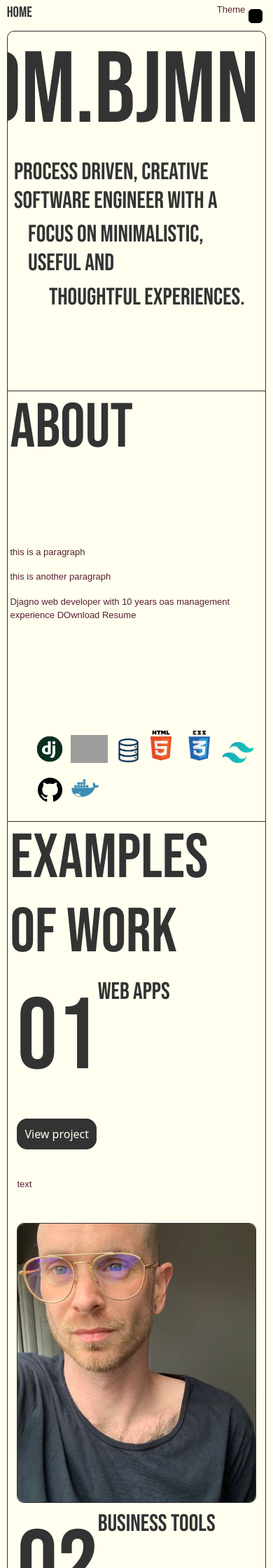
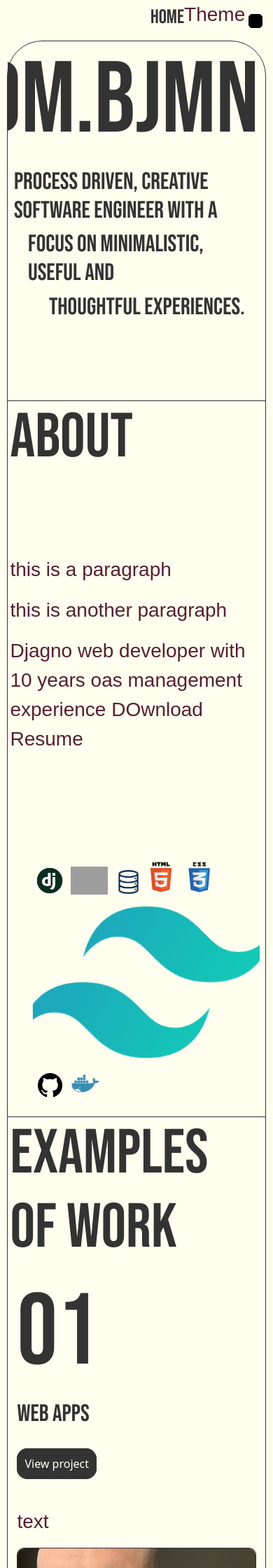
Before and after one commit to adm-bjmn/portfolio-test, a Django app: page / in a window 390 px wide. Shown: the top 2240 px of the page at 70% size. Run offline with Django 4.2, Linux system fonts and the light colour scheme; some libraries are stand-ins or nearby versions; some web fonts are replaced; grey boxes are pictures that could not be loaded.

Commit message:
still working on theme

```diff
--- a/static/css/main.css
+++ b/static/css/main.css
@@ -1,4 +1,4 @@
-:root{
+:root {
     /* light mode */
     --main_text_color: #333333;
     --sub_text_color: #581f2f;
@@ -10,67 +10,100 @@
     --main_color: #fffeef;
     --alternate_color: #f6f5e5;
     --theme_boarder: black;
-    --dark_button : #333333;
+    --dark_button: #FFFFEA;
     --dmfont: 'Creepster', cursive;
 
 }
 
 /* HTML standard tags */
-html, body{
+html,
+body {
     padding: 0;
     margin: 0;
     justify-content: center;
 }
 
-h1{font-size: 377px;}
-h2{font-size: 233px;}
-h3{font-size: 144px;}
-h4{font-size: 89px;}
-h5{font-size: 55px;}
-h6{font-size: 34px;}
-h1,h2,h3,h4,h5,h6, strong{
+h1 {
+    font-size: 20vw;
+}
+
+h2 {
+    font-size: 12vw;
+}
+
+h3 {
+    font-size: 10vw;
+}
+
+h4 {
+    font-size: 5vw;
+}
+
+h5 {
+    font-size: 5vw;
+}
+
+h6 {
+    font-size: 2vw;
+}
+
+h1,
+h2,
+h3,
+h4,
+h5,
+h6,
+strong {
     font-family: var(--main_font);
     color: var(--main_text_color);
     font-weight: 500;
 }
 
-p,li,span,label,input,textarea{
+p,
+li,
+span,
+label,
+input,
+textarea {
     color: var(--sub_text_color);
     font-family: var(--sub_font);
-    font-size: 34px;
+    font-size: 2vw;
 }
 
-a{
+a {
     text-decoration: none;
     color: var(--sub_text_color);
     font: var(--main_font);
 
 }
 
-ul{list-style: none;}
-li{
+ul {
+    list-style: none;
+}
+
+li {
     margin: 5px 0;
 }
 
 
 /* themes */
-.header{
+.header {
     display: flex;
     flex-direction: row;
-    justify-content: space-between;
+    justify-content: right;
     align-items: center;
     width: 95%;
     margin: 0 auto;
 }
 
-.theme_selector{
+.theme_selector {
     display: flex;
     flex-direction: row;
     justify-content: right;
     align-items: center;
 }
 
-.themes_button{
+.themes_button {
     height: 20px;
     width: 20px;
     border: 1px solid var(--theme_boarder);
@@ -79,61 +112,85 @@ li{
     display: inline-block;
     cursor: pointer;
 }
-.theme_link{
+
+.theme_link {
     padding-top: 8px;
 }
-.themes_button:hover{
+
+.themes_button:hover {
     border-width: 3px;
 }
 
-#lightmode{
+#lightmode {
     background-color: var(--dark_button);
 }
-#darkmode{
+
+#darkmode {
     background-color: black;
 }
 
 /* border */
-.outer_border{
+.outer_border {
     border: 1px solid var(--border_color);
-    border-radius: 10px;
+    border-radius: 50px;
 }
 
 /* main_block */
 
-.style{
+.style {
     border-bottom: 1px solid var(--border_color);
+
     overflow: auto;
 }
 
-.top-container{
+.top-container {
     width: 95%;
     margin: 0% auto;
 }
-.body-container{
+
+.body-container {
     width: 98%;
     margin: 0% auto;
 }
-.title{
+
+.title {
     display: grid;
     align-content: center;
     justify-content: right;
     min-height: 10em;
 }
-.section_title{
+
+.section_title {
     align-items: baseline;
 }
 
-.about-wrapper{
+.about-wrapper {
     display: flex;
-    flex-direction: row;;
+    flex-direction: row;
+    ;
     gap: 100px;
 }
 
-.about_content{
+.about_content {
     padding-top: 30px;
 }
-.skills{
+
+.button-list {
+    position: relative;
+}
+
+.button-list li {
+    opacity: 0;
+    transform: translateX(50px);
+    transition: opacity 0.5s, transform 0.5s;
+}
+
+.button-list li.visible {
+    opacity: 1;
+    transform: translateX(0);
+}
+
+.skills {
     padding-top: 30px;
     display: flex;
     justify-content: space-evenly;
@@ -141,45 +198,86 @@ li{
     margin-right: 5px;
 
 }
-#django{
+
+.skills li {
+    display: inline-block;
+}
+
+#django {
     padding-left: 5px;
     height: 40px;
     object-fit: scale-down;
 }
-#python{
+
+#python {
     padding-left: 5px;
     height: 40px;
     object-fit: scale-down;
 }
-#sql{
-    padding-left: 8px;
-    height: 35px;
-    object-fit: scale-down;
-}
-#html{
-    height: 50px;
-    object-fit: scale-down;
-}
 
-#git{
+#sql {
     padding-left: 8px;
     height: 35px;
     object-fit: scale-down;
 }
 
-#docker{
+#postgresql {
+    padding-left: 8px;
+    height: 35px;
+    object-fit: scale-down;
+}
+
+#html {
+    height: 50px;
+    object-fit: scale-down;
+}
+
+#css {
+    height: 50px;
+    object-fit: scale-down;
+}
+
+#git {
+    padding-left: 8px;
+    height: 35px;
+    object-fit: scale-down;
+}
+
+#docker {
     padding-left: 8px;
     height: 40px;
     object-fit: scale-down;
 }
-#tail{
-    padding-left: 4px;
-    height: 30px;
+
+#aws {
+    padding-left: 8px;
+    height: 40px;
     object-fit: scale-down;
 }
 
+#railway {
+    padding-left: 8px;
+    height: 35px;
+    object-fit: scale-down;
+}
 
-.examples_wrapper{
+#bootstrap {
+    padding-left: 4px;
+    height: 40px;
+    object-fit: scale-down;
+}
+
+#next-button {
+    height: 40px;
+}
+
+#iphone {
+    padding-left: 4px;
+    height: 40px;
+
+}
+
+.examples_wrapper {
     display: flex;
     flex-direction: column;
     gap: 10px;
@@ -188,27 +286,30 @@ li{
     margin: 10px;
 }
 
-.post_wrapper{
+.post_wrapper {
     display: flex;
-    justify-content: space-between;
+    flex-direction: row;
 
 }
 
-.post-text{
-    padding: 15px;;
+.project-content {
+    display: flex;
+    flex-direction: row;
+    padding-left: 50px;
+}
+
+.project-text {
+    padding-left: 50px;
+    ;
     /* create a grid area for the personal info section */
 }
 
-.project_title{
-    grid-area: project_title;
-    display: flex;
-    flex-direction: row;
-}
-.project_button_wrapper{
+
+.project_button_wrapper {
     padding-top: 30px;
 }
 
-.project_button{
+.project_button {
     border: 1px solid var(--border_color);
     border-radius: 15px;
     padding: 10px;
@@ -217,25 +318,15 @@ li{
 
 }
 
-.hide{
-    display: none;
-    width: 100%;
-    gap: 30px;
-}
-
-.post_wrapper:hover + .hide {
-    display: flex;
-
-}
-
-.post_PT{
+.post_PT {
     width: 61.8%;
 }
 
-.Tn{
+.Tn {
     width: 38.2%;
 }
-.thumnail{
+
+.thumnail {
     display: block;
     width: 100%;
     height: 400px;
@@ -244,11 +335,12 @@ li{
     border-radius: 10px;
 }
 
-.contact{
+.contact {
     display: flex;
     justify-content: right;
 }
-.contact_wrapper{
+
+.contact_wrapper {
     /* create a grid area for the personal info section */
     display: grid;
     /* two columns */
@@ -259,13 +351,15 @@ li{
     min-height: 10em;
     margin-right: 5px;
 }
-.contact_title{
+
+.contact_title {
     grid-area: title;
     text-align: right;
     padding-right: 10px;
 
 }
-.contact_message{
+
+.contact_message {
     text-align: right;
     margin: 10px;
     padding-top: 5px;
@@ -273,21 +367,25 @@ li{
 
 
 }
-.form_wrapper{
+
+.form_wrapper {
     padding-top: 50px;
 }
-.contact-form{
+
+.contact-form {
     display: block;
     grid-area: form;
     max-width: 600px;
     padding: 10px;
+    padding-right: 20px;
     margin: 0 auto;
     background-color: var(--main_color);
     margin-bottom: 50px;
     border-radius: 5px;
 
 }
-.input-field{
+
+.input-field {
     width: 100%;
     padding-top: 10px;
     padding-bottom: 10px;
@@ -297,17 +395,18 @@ li{
     font-size: 35px;
 }
 
-.contact-form label{
+.contact-form label {
     line-height: 2.7em;
     font-family: var(--main_font);
     font-size: 35px;
 }
 
-.contact-form textarea{
+.contact-form textarea {
     min-height: 300px;
     font-size: 35px;
 }
-.submit-button{
+
+.submit-button {
     margin-top: 10px;
     width: 100%;
     padding-top: 10px;
@@ -319,7 +418,7 @@ li{
     font-size: 35px;
 }
 
-.copywrite_{
+.copywrite_ {
     display: flex;
     width: 95%;
     margin: 0 auto;
@@ -329,15 +428,15 @@ li{
 
 
 /* screen manip */
-@media screen and ( max-width: 1200px){
-    .main-container{
+@media screen and (max-width: 1200px) {
+    .main-container {
         max-width: 95%;
     }
 }
 
 /* move a particular box down upon small screen redsolutions */
-@media screen and ( max-width: 1500px){
-    .contact_wrapper{
+@media screen and (max-width: 1500px) {
+    .contact_wrapper {
         /* one columns */
         grid-template-columns: 1fr;
         /* use named grid areas to create strucure */
@@ -345,48 +444,105 @@ li{
             'title'
             'form';
     }
-    .right-side{
+
+    .right-side {
         justify-content: center;
     }
 }
 
 @media screen and (max-width: 1000px) {
-    .skills li{
+    .button-list li {
         display: inline-block;
     }
 }
 
 @media screen and (max-width: 1000px) {
-    h1{font-size: 144px;}
-    h2{font-size: 89px;}
-    h3{font-size: 55px;}
-    h4{font-size: 34px;}
-    h5{font-size: 21px;}
-    h6{font-size: 13px;}
-    p{font-size: 13px;}
+    .project-content {
+        display: flex;
+        flex-direction: column;
+        padding-left: 10px;
+    }
+}
 
-    .post_wrapper{
+@media screen and (max-width: 1000px) {
+    h1 {
+        font-size: 144px;
+    }
+
+    h2 {
+        font-size: 89px;
+    }
+
+    h3 {
+        font-size: 55px;
+    }
+
+    h4 {
+        font-size: 34px;
+    }
+
+    h5 {
+        font-size: 28px;
+    }
+
+    h6 {
+        font-size: 28px;
+    }
+
+    p,
+    li,
+    span,
+    label,
+    input,
+    textarea {
+        color: var(--sub_text_color);
+        font-family: var(--sub_font);
+        font-size: 28px;
+    }
+
+
+    .post_wrapper {
         display: flex;
         flex-direction: column;
         padding-bottom: 50px;
 
     }
-    .post_PT{
+
+    .post_PT {
         width: 100%;
     }
-    .Tn{
+
+    .Tn {
         width: 100%;
     }
-    .hide{
+
+    .hide {
         display: flex;
         flex-direction: column;
     }
-    .about-wrapper{
+
+    .about-wrapper {
         display: flex;
         flex-direction: column;
     }
-    .about_content{
+
+    .about_content {
         padding-top: 5px;
     }
 
 }
+
+.carousel-control-next {
+
+    bottom: auto;
+    /* remove the default bottom positioning */
+    top: 10px;
+    /* set a new top position */
+
+}
+
+
+.dark .dark\:text-black {
+    --tw-text-opacity: 1;
+    color: rgb(0 0 0 / var(--tw-text-opacity));
+}
```
Lines whose indentation alone changed are shown as unchanged.
